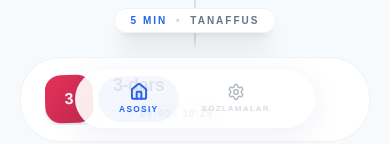
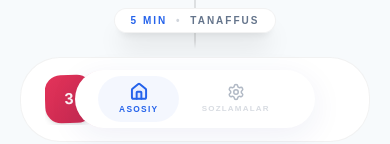
Before and after one commit to doston102030/maktab_tizimi, a React (Vite) app: page / in a window 390 px wide. Shown: the part 700-844 px from the top of the page. Built offline with nearby package versions, Linux system fonts and the light colour scheme.

Commit message:
hatolarni bor ekan togrlab qoydim buni

```diff
--- a/src/components/dashboard/LessonCard.tsx
+++ b/src/components/dashboard/LessonCard.tsx
@@ -12,7 +12,7 @@ interface LessonCardProps {
     children?: React.ReactNode;
 }
 
-export function LessonCard({ lesson, index, language, isActive, children }: LessonCardProps) {
+export const LessonCard = React.memo(function LessonCard({ lesson, index, language, isActive, children }: LessonCardProps) {
 
     // Dynamic translation for lesson names (handles "1-dars", "2-dars" etc)
     const displayName = React.useMemo(() =>
@@ -114,4 +114,4 @@ export function LessonCard({ lesson, index, language, isActive, children }: Less
             )}
         </div>
     );
-}
+});
--- a/src/components/layout/BottomNav.tsx
+++ b/src/components/layout/BottomNav.tsx
@@ -28,7 +28,7 @@ export const BottomNav = memo(function BottomNav({ currentView, onViewChange, la
 
     return (
         <nav className="fixed bottom-4 left-1/2 z-[100] w-auto min-w-[240px] md:hidden isolate" style={{ transform: 'translateX(-50%) translateZ(0)' }}>
-            <div className="glass-ios rounded-full p-1.5 flex items-center justify-center gap-1 shadow-2xl border-white/20 dark:border-white/10">
+            <div className="glass-ios bg-white dark:bg-[#0a0c14] rounded-full p-1.5 flex items-center justify-center gap-1 shadow-2xl border-white/20 dark:border-white/10">
                 {navItems.map((item) => {
                     const Icon = item.icon;
                     const isActive = currentView === item.id;
--- a/src/components/layout/Header.tsx
+++ b/src/components/layout/Header.tsx
@@ -64,7 +64,7 @@ export const Header = memo(function Header({ schoolName, subtitle, theme, toggle
     return (
         <header className="sticky top-0 z-[100] w-full transition-all duration-300 px-3 sm:px-6 py-2 bg-transparent isolate" style={{ transform: 'translateZ(0)' }}>
             {/* Glass Background Container - Compact Floating Island */}
-            <div className="w-full max-w-7xl mx-auto glass-ios rounded-3xl md:rounded-[2.5rem] shadow-xl">
+            <div className="w-full max-w-7xl mx-auto glass-ios bg-white dark:bg-[#0a0c14] rounded-3xl md:rounded-[2.5rem] shadow-xl">
                 <div className="px-3 md:px-8 py-2 md:py-3 md:h-28 flex flex-col items-center justify-between gap-y-0.5 md:gap-y-0 relative">
 
                     {/* Top Row: Logo/Name + Controls (One Row on Mobile) */}
--- a/src/components/settings/SettingsPage.tsx
+++ b/src/components/settings/SettingsPage.tsx
@@ -365,7 +365,7 @@ export function SettingsPage({ appState, onSave, onBack }: SettingsPageProps) {
             </main>
 
             {/* pinned Header - Locked to Top */}
-            <header className="fixed top-0 left-0 right-0 z-[100] w-full flex justify-center py-2 px-3 border-b border-white/5 glass-ios">
+            <header className="fixed top-0 left-0 right-0 z-[100] w-full flex justify-center py-2 px-3 border-b border-white/5 glass-ios bg-white dark:bg-[#0a0c14]">
                 <div className="w-full max-w-5xl px-3 h-14 flex items-center justify-between">
                     <Button
                         onClick={onBack}
--- a/src/index.css
+++ b/src/index.css
@@ -119,9 +119,8 @@
   @media (max-width: 768px) {
     [class*="mega-mesh-orb-"] {
       animation: none !important;
-      /* Disable heavy animation on mobile */
-      filter: blur(40px) !important;
-      opacity: 0.08 !important;
+      display: none !important;
+      /* Completely hide orbs on mobile to save GPU */
     }
   }
 
@@ -348,16 +347,16 @@
   }
 
   .glass-ios {
-    background-color: rgba(255, 255, 255, 0.9);
-    backdrop-filter: blur(12px);
+    background-color: rgba(255, 255, 255, 1);
+    backdrop-filter: blur(20px);
     -webkit-backdrop-filter: blur(12px);
     border: 1px solid rgba(255, 255, 255, 0.2);
     box-shadow: 0 8px 32px 0 rgba(31, 38, 135, 0.07);
   }
 
   .dark .glass-ios {
-    background-color: rgba(10, 12, 20, 0.95);
-    backdrop-filter: blur(12px);
+    background-color: rgb(10, 12, 20);
+    backdrop-filter: blur(20px);
     -webkit-backdrop-filter: blur(12px);
     border: 1px solid rgba(59, 130, 246, 0.2);
     box-shadow: 0 15px 40px 0 rgba(0, 0, 0, 0.6), inset 0 1px 1px rgba(255, 255, 255, 0.05);
@@ -368,6 +367,12 @@
     .glass-ios,
     .dark .glass-ios,
     .glass-card,
+    .dark .glass-card {
+      backdrop-filter: blur(10px) !important;
+      /* Reduced from 20px/40px */
+      -webkit-backdrop-filter: blur(10px) !important;
+    }
+
     .dark .glass-card,
     .glass {
       backdrop-filter: none !important;
```
Also changed, not shown: 1 other file (tests, documents, lock files or other folders).
